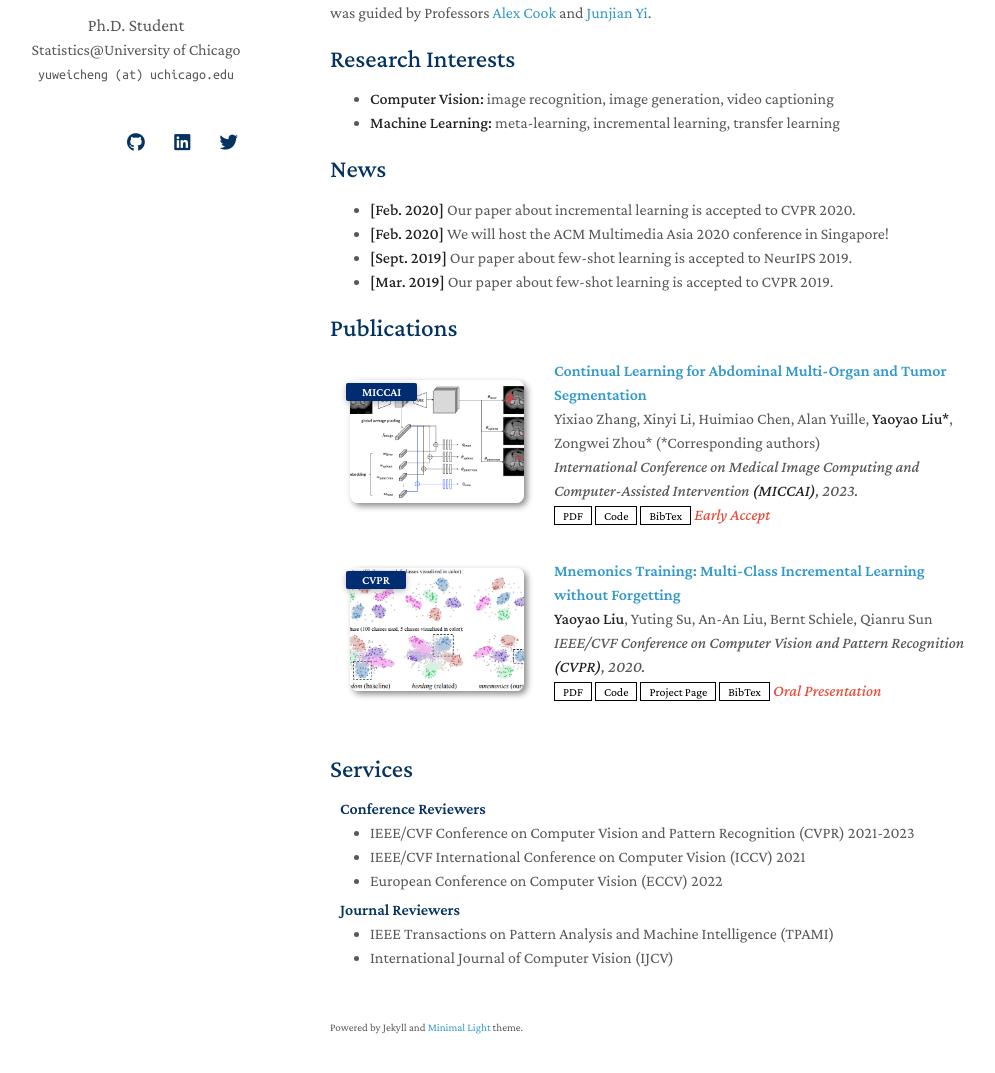
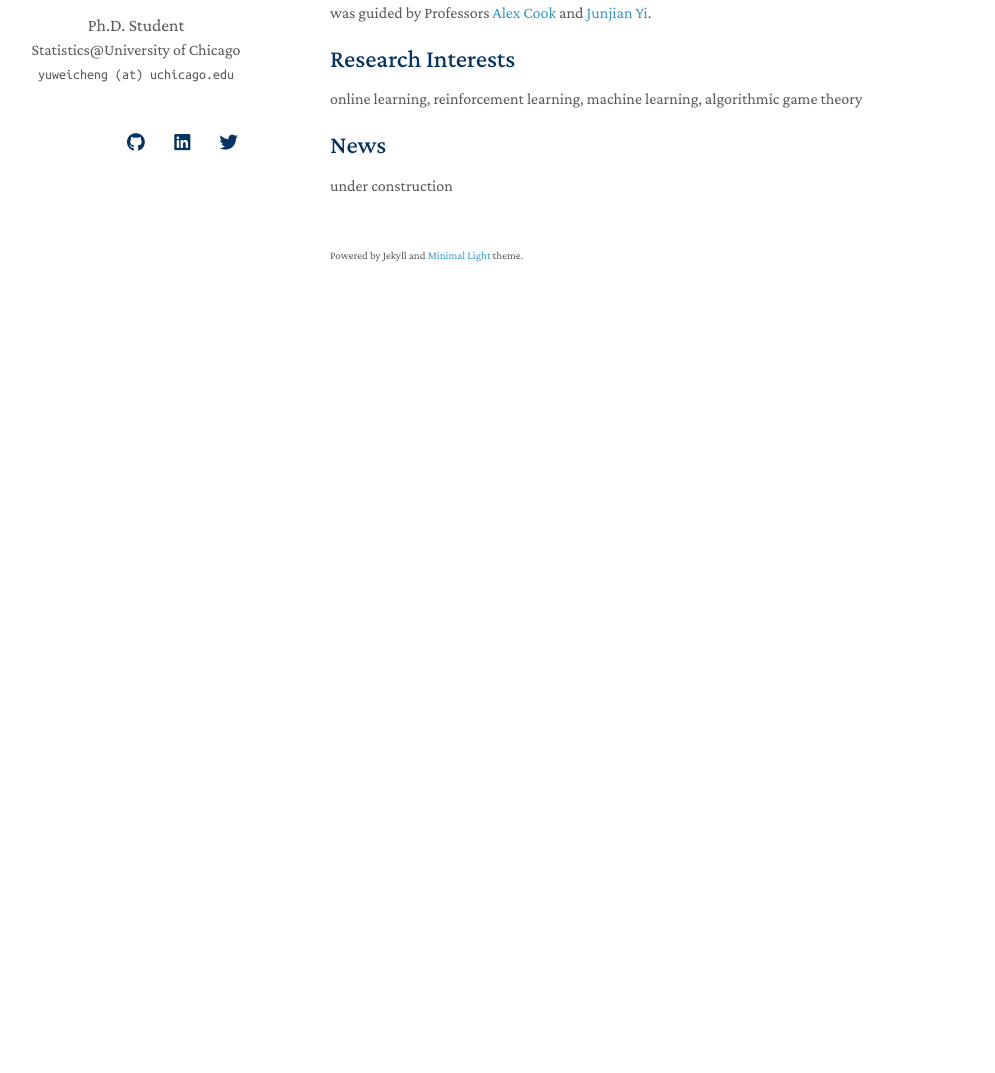
Before and after one commit to yuwei-cheng/yuwei-cheng.github.io, a Jekyll site: the page built from index.md, in a window 1280 px wide and 1336 px high. Shown: the part 228-1301 px from the top of the window, without its empty margins (140-1135 px from the left). Built offline with Jekyll 4.4.1, drawn with Linux system fonts in a browser that asks for light colours; nearby versions of some CDN libraries; a style sheet for code colours, icons or effects is not loaded; our own code applies the rules of GitHub Pages for plain Markdown files.

Commit message:
Update index.md

```diff
--- a/index.md
+++ b/index.md
@@ -7,17 +7,8 @@
 I am a third-year Statistics PhD student at the University of Chicago, where I am fortunate to be advised by Professor [Haifeng Xu](https://www.haifeng-xu.com/). Prior to joining UChicago, I had an wonderful year at the [Saw Swee Hock School of Public Health](https://sph.nus.edu.sg/) from 2020 to 2021, working on epidemic modeling under the supervision of Professor [Hannah Clapham](https://www.hannahclapham.com/). I completed my undergraduate studies at the National University of Singapore from 2016 to 2020, with double degrees in Statistics and Economics. My Bachelor’s thesis was guided by Professors [Alex Cook](https://sph.nus.edu.sg/faculty-directory/cook-alex-richard/) and [Junjian Yi](https://sites.google.com/view/junjianyi).
 
 ## Research Interests
-
-- **Computer Vision:** image recognition, image generation, video captioning
-- **Machine Learning:** meta-learning, incremental learning, transfer learning
+online learning, reinforcement learning, machine learning, algorithmic game theory
 
 ## News
 
-- **[Feb. 2020]** Our paper about incremental learning is accepted to CVPR 2020.
-- **[Feb. 2020]** We will host the ACM Multimedia Asia 2020 conference in Singapore!
-- **[Sept. 2019]** Our paper about few-shot learning is accepted to NeurIPS 2019.
-- **[Mar. 2019]** Our paper about few-shot learning is accepted to CVPR 2019.
-
-{% include_relative _includes/publications.md %}
-
-{% include_relative _includes/services.md %}
+under construction
```
